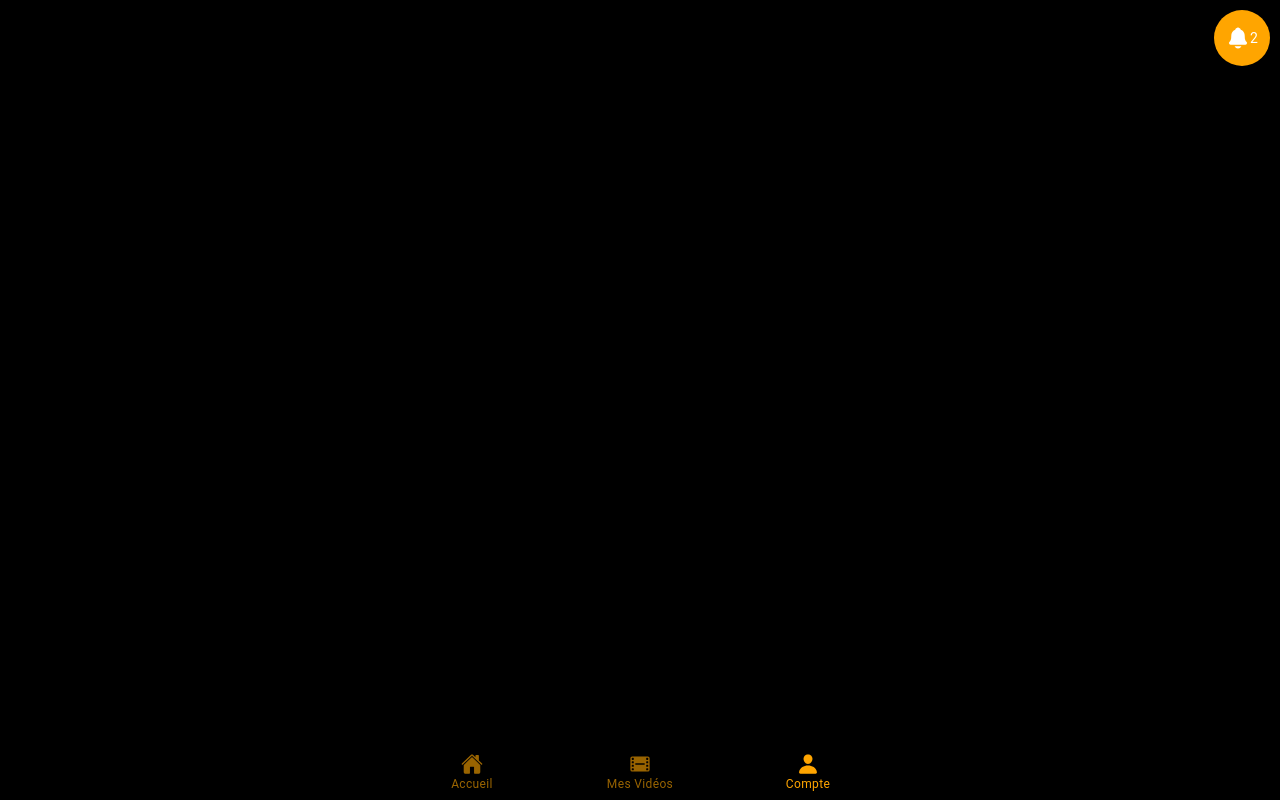
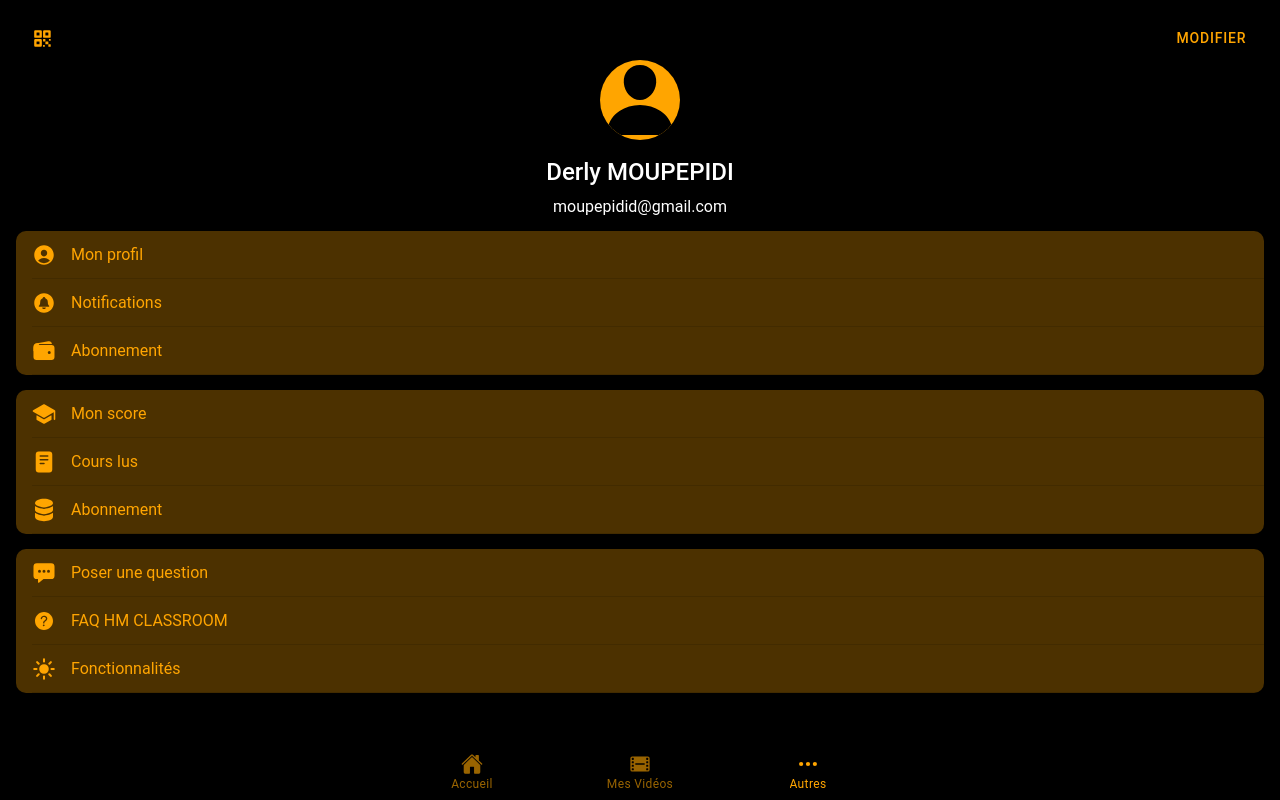
Before and after one commit to Bornifelh/hm-classroom, a React (Vite) app: page /Compte in a window 1280 px wide. Built offline with nearby package versions, Linux system fonts and the light colour scheme.

Commit message:
new branche

```diff
--- a/src/App.tsx
+++ b/src/App.tsx
@@ -16,7 +16,7 @@ import {
   setupIonicReact
 } from '@ionic/react';
 import { IonReactRouter } from '@ionic/react-router';
-import { cart, ellipse, film, home, library, notifications, person, settings, square, triangle } from 'ionicons/icons';
+import { cart, ellipse, ellipsisHorizontal, film, home, library, notifications, person, settings, square, triangle } from 'ionicons/icons';
 
 /* Core CSS required for Ionic components to work properly */
 import '@ionic/react/css/core.css';
@@ -96,8 +96,8 @@ const App: React.FC = () => (
             <IonLabel>Mes Vidéos</IonLabel>
           </IonTabButton>
           <IonTabButton tab="Compte" href="/Compte">
-            <IonIcon aria-hidden="true" icon={person} />
-            <IonLabel>Compte</IonLabel>
+            <IonIcon aria-hidden="true" icon={ellipsisHorizontal} />
+            <IonLabel>Autres</IonLabel>
           </IonTabButton>
         </IonTabBar>
       </IonTabs>
--- a/src/pages/Compte/Compte.css
+++ b/src/pages/Compte/Compte.css
@@ -0,0 +1,41 @@
+.content-button{
+    display: flex;
+    justify-content: space-between;
+}
+
+.content-profile{
+    display: flex;
+    justify-content: center;
+    flex-direction: column;
+    align-items: center;
+}
+
+.content-profile img{
+    height: 80px;
+    width: 80px;
+    background-color: orange;
+    clip-path: circle();
+}
+
+
+
+.content-settings ion-list{
+    background-color:transparent;
+    border-radius: 10px;
+    padding: 0;
+    margin-top: 15px;
+}
+
+.content-settings ion-item::part(native){
+    background-color:rgba(255, 166, 0, 0.298);
+
+}
+
+.content-settings ion-icon{
+    color: orange;
+}
+
+.content-settings label{
+    color: orange;
+    margin-left: 15px;
+}
--- a/src/pages/Compte/Compte.tsx
+++ b/src/pages/Compte/Compte.tsx
@@ -1,12 +1,66 @@
-import { IonContent, IonPage } from "@ionic/react";
+import { IonButton, IonContent, IonIcon, IonItem, IonLabel, IonList, IonPage } from "@ionic/react";
 import React from "react";
 import Header from "../Header/Header";
+import { chatboxEllipses, helpCircle, notifications, notificationsCircle, person, personCircle, qrCode, reader, school, server, sunny, wallet } from "ionicons/icons";
+import './Compte.css'
 
 const Compte : React.FC = () =>{
     return(
         <IonPage>
-            <Header/>
-            <IonContent fullscreen>
+            <IonContent fullscreen className="ion-padding">
+            <div className="content-all">
+                    <div className="content-button">
+                        <IonButton fill="clear">
+                            <IonIcon src={qrCode}></IonIcon>
+                        </IonButton>
+                        <IonButton fill="clear">
+                            Modifier
+                        </IonButton>
+                    </div>
+                    <div className="content-profile">
+                        <img src={person} alt="" />
+                        <h2>Derly MOUPEPIDI</h2>
+                        <IonLabel>moupepidid@gmail.com</IonLabel>
+                    </div>
+                    <div className="content-settings">
+                        <IonList>
+                            <IonItem>
+                                <IonIcon src={personCircle}></IonIcon><label>Mon profil</label>
+                            </IonItem>
+                            <IonItem>
+                                <IonIcon src={notificationsCircle}></IonIcon><label>Notifications</label>
+                            </IonItem>
+                            <IonItem>
+                                <IonIcon src={wallet}></IonIcon><label>Abonnement</label>
+                            </IonItem>
+                        </IonList>
+
+                        <IonList>
+                            <IonItem>
+                                <IonIcon src={school}></IonIcon><label>Mon score</label>
+                            </IonItem>
+                            <IonItem>
+                                <IonIcon src={reader}></IonIcon><label>Cours lus</label>
+                            </IonItem>
+                            <IonItem>
+                                <IonIcon src={server}></IonIcon><label>Abonnement</label>
+                            </IonItem>
+                        </IonList>
+
+                        <IonList>
+                            <IonItem>
+                                <IonIcon src={chatboxEllipses}></IonIcon><label>Poser une question</label>
+                            </IonItem>
+                            <IonItem>
+                                <IonIcon src={helpCircle}></IonIcon><label>FAQ HM CLASSROOM</label>
+                            </IonItem>
+                            <IonItem>
+                                <IonIcon src={sunny}></IonIcon><label>Fonctionnalités</label>
+                            </IonItem>
+                        </IonList>
+                    </div>
+            </div>
+
             </IonContent>
         </IonPage>
     )
--- a/src/pages/DetailsFormation/Details.css
+++ b/src/pages/DetailsFormation/Details.css
@@ -50,15 +50,15 @@
     width: 30px;
     margin-right: 10px;
     background-color: orange;
-    /* border-radius: 5px; */
-    clip-path: circle();
+    border-radius: 5px;
+    /* clip-path: circle(); */
 }
 
 .portrait-videos{
     width: 80px;
     margin: 10px 0;
     /* border-radius: 5px; */
-    clip-path: circle();
+    /* clip-path: circle(); */
 }
 
 .search-content{
--- a/src/pages/Quizz/Quizz.css
+++ b/src/pages/Quizz/Quizz.css
@@ -1,6 +1,12 @@
 .qcm-liste{
     display: flex;
-    padding: 10px;
+    padding: 10px ;
+    border-radius: 10px;
+    margin: 5px 0;
+    background-color:
+    rgba(255, 166, 0, 0.44);
+
+    color: #000;
 }
 
 .qcm-liste ion-label{
@@ -8,7 +14,8 @@
 }
 
 .item-question{
-    background-color: rgba(255, 166, 0, 0.625);
+    background-color:rgba(255, 166, 0, 0.298);
+
     padding: 10px;
     margin: 10px 0;
     border-radius: 10px;
--- a/src/pages/Quizz/Quizz.tsx
+++ b/src/pages/Quizz/Quizz.tsx
@@ -103,7 +103,6 @@ const Quizz: React.FC = () => {
                     ))}
                   </IonRadioGroup>
                 </div>
-
              </div>
             ))
             ) : (
```
